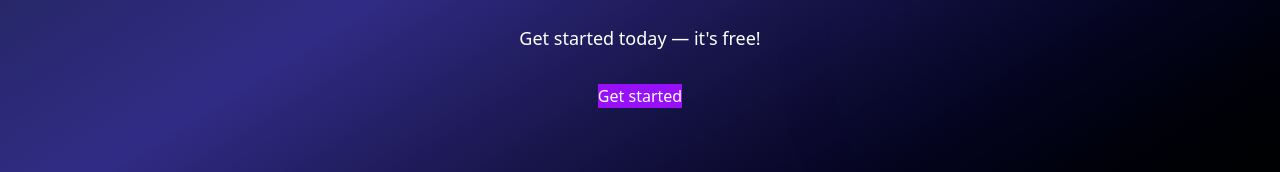
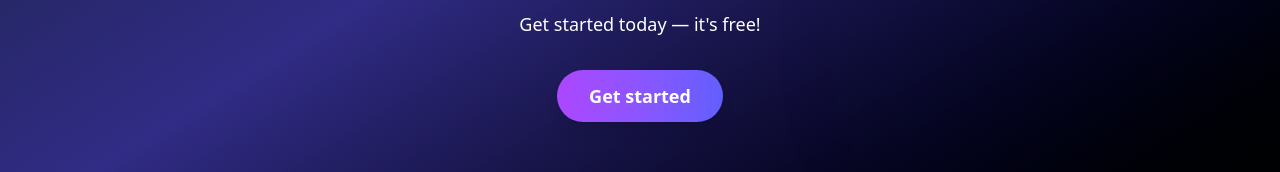
Before and after one commit to Mashoodgondal/Students-attendance, a Next.js app in the folder attendance/: page / in a window 1280 px wide. Shown: the part 571-743 px from the top of the page. Built offline with nearby package versions, Linux system fonts and the light colour scheme; no server answers.

Commit message:
completed

```diff
--- a/attendance/app/splash/page.js
+++ b/attendance/app/splash/page.js
@@ -47,7 +47,7 @@ export default function SplashScreen() {
                     <Link href="/dashboard">
 
                         {/* className="inline-block px-8 py-3 text-lg font-semibold rounded-full bg-gradient-to-r from-purple-500 to-indigo-500 text-white shadow-lg hover:from-purple-600 hover:to-indigo-600 transition-transform duration-300 hover:scale-105" */}
-                        <button className=" bg-purple-600">
+                        <button className=" bg-purple-600  px-8 py-3 text-lg font-semibold rounded-full bg-gradient-to-r from-purple-500 to-indigo-500 text-white shadow-lg hover:from-purple-600 hover:to-indigo-600 transition-transform duration-300 hover:scale-105">
 
                             Get started
                         </button>
```
